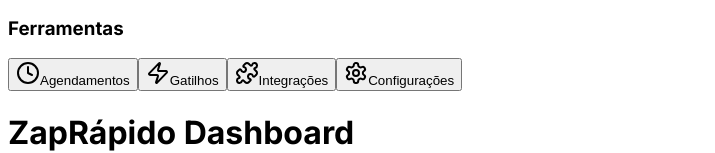
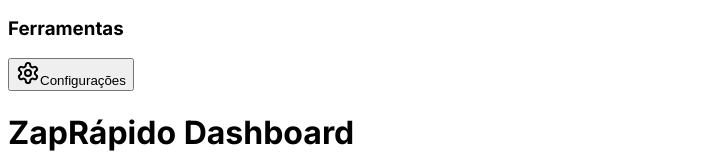
Before and after one commit to avelino160/meeeee, a React (Vite) app in the folder client/: page / in a window 1280 px wide. Shown: the part 226-379 px from the top of the page, without its empty margins (0-715 px from the left). Built offline with nearby package versions, Linux system fonts and the light colour scheme; no server answers; a web font is replaced by a local one.

Commit message:
Remove scheduling, triggers, and integrations from the sidebar menu
Removes the 'Agendamentos', 'Gatilhos', and 'Integrações' links from the sidebar component.

Replit-Commit-Author: Agent
Replit-Commit-Session-Id: f461475d-2ef3-4b7e-93c5-689aa3d3291a
Replit-Commit-Checkpoint-Type: full_checkpoint

```diff
--- a/client/src/components/sidebar.tsx
+++ b/client/src/components/sidebar.tsx
@@ -11,9 +11,7 @@ import {
   Users,
   FileText,
   TrendingUp,
-  Clock,
   Zap,
-  Puzzle,
   Settings,
   Home,
 } from "lucide-react";
@@ -37,9 +35,6 @@ export default function Sidebar() {
   ];
 
   const toolItems = [
-    { href: "/scheduler", icon: Clock, label: "Agendamentos" },
-    { href: "/triggers", icon: Zap, label: "Gatilhos" },
-    { href: "/integrations", icon: Puzzle, label: "Integrações" },
     { href: "/settings", icon: Settings, label: "Configurações" },
   ];
 
```
